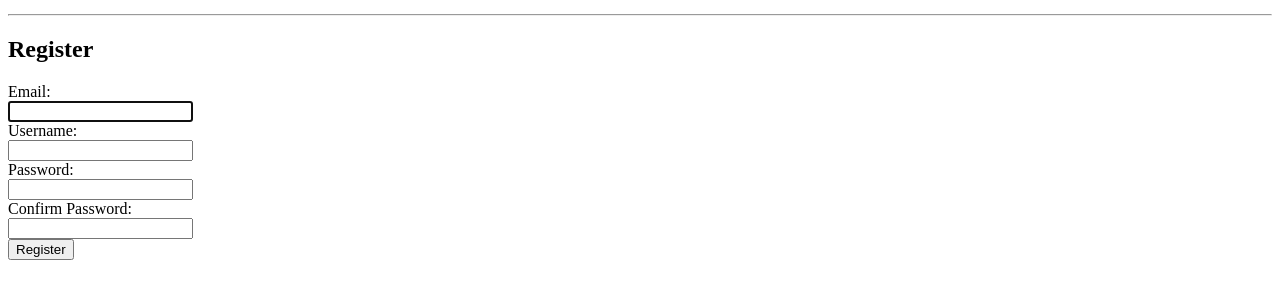
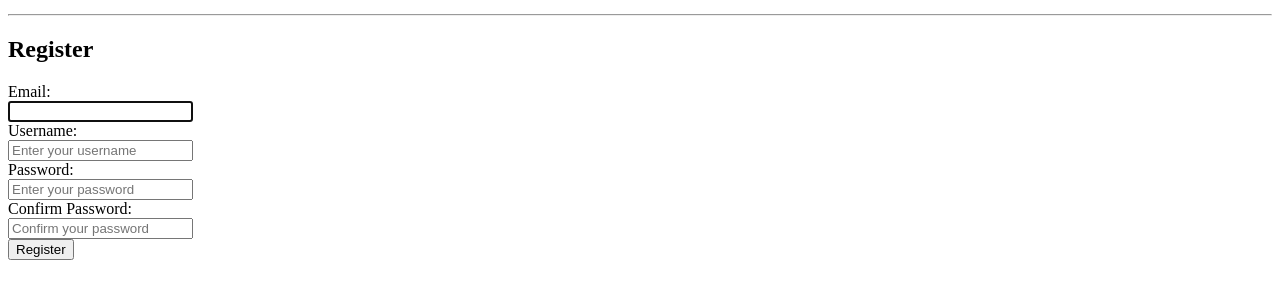
Before and after one commit to Hx00h4nf1/Web_Pr0jec7, a plain HTML site: page Registration.html in a window 1280 px wide. Shown: the part 141-440 px from the top of the page. Drawn offline with Linux system fonts and the light colour scheme.

Commit message:
Update Registration.html

```diff
--- a/Registration.html
+++ b/Registration.html
@@ -41,13 +41,13 @@
         <input type="email" id="email" name="email" autofocus required><br>
 
         <label for="username">Username:</label><br>
-        <input type="text" id="username" name="username" required><br>
+        <input type="text" id="username" name="username" placeholder="Enter your username" required><br>
 
         <label for="password">Password:</label><br>
-        <input type="password" id="password" name="password" required><br>
+        <input type="password" id="password" name="password" placeholder="Enter your password" required><br>
 
         <label for="confirm_password">Confirm Password:</label><br>
-        <input type="password" id="confirm password" name="confirm password" required><br>
+        <input type="password" id="confirm password" name="confirm password" placeholder="Confirm your password" required><br>
 
         <input type="submit" value="Register">
     </form>
```
